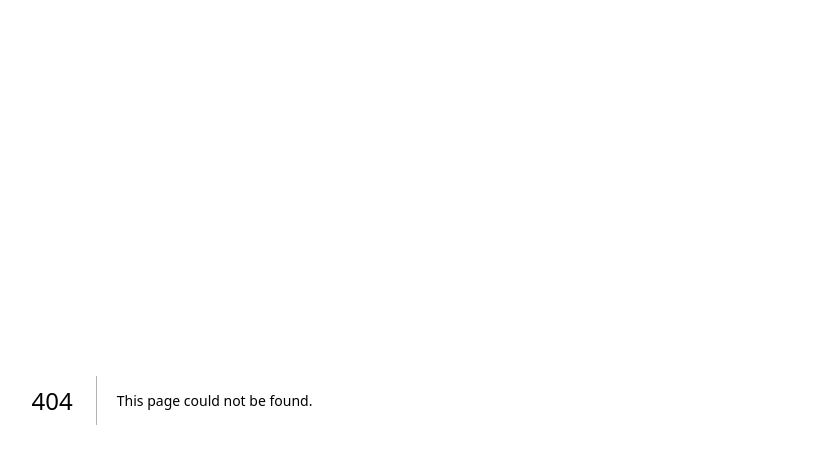
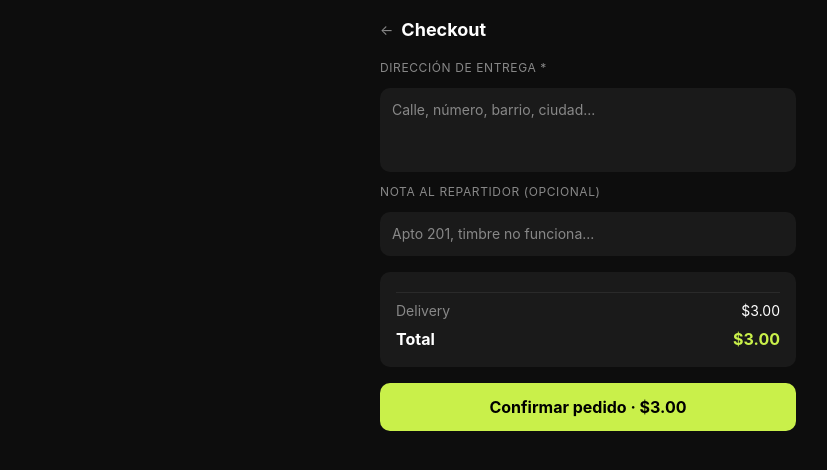
Before and after one commit to RookieCol/TG-marketplace, a Next.js app: page /checkout in a window 1280 px wide. Before the commit this address had no page. Shown: the top 470 px of the page, without its empty margins (52-879 px from the left). Built offline with nearby package versions, Linux system fonts and the light colour scheme.

Commit message:
feat: product detail, cart, and checkout screens

```diff
--- /dev/null
+++ b/src/app/cart/page.tsx
@@ -0,0 +1,51 @@
+'use client'
+import { useRouter } from 'next/navigation'
+import { useCartStore } from '@/lib/cart'
+import { CartItemRow } from '@/components/cart-item'
+
+const DELIVERY_FEE = 3
+
+export default function CartPage() {
+  const router = useRouter()
+  const { items, total } = useCartStore()
+
+  if (items.length === 0) return (
+    <div className="flex flex-col items-center justify-center min-h-screen gap-4 px-6 text-center">
+      <span className="text-5xl">🛒</span>
+      <p className="text-[var(--text-muted)]">Tu carrito está vacío</p>
+      <button onClick={() => router.push('/catalog')} className="bg-[var(--accent)] text-[var(--accent-fg)] font-bold px-6 py-3 rounded-[var(--radius)]">
+        Ver catálogo
+      </button>
+    </div>
+  )
+
+  const subtotal = total()
+  const grandTotal = subtotal + DELIVERY_FEE
+
+  return (
+    <div className="px-4 py-4 flex flex-col gap-4 min-h-screen">
+      <div className="flex items-center gap-2">
+        <button onClick={() => router.back()} className="text-[var(--text-muted)] text-sm">←</button>
+        <h1 className="text-white font-bold text-lg">Mi carrito 🛒</h1>
+      </div>
+      <div className="flex flex-col gap-2">{items.map((i) => <CartItemRow key={i.product_id} item={i} />)}</div>
+      <div className="border-t border-[var(--border)] pt-4 flex flex-col gap-2 mt-auto">
+        <div className="flex justify-between text-sm">
+          <span className="text-[var(--text-muted)]">Subtotal</span>
+          <span className="text-white">${subtotal.toFixed(2)}</span>
+        </div>
+        <div className="flex justify-between text-sm">
+          <span className="text-[var(--text-muted)]">Delivery</span>
+          <span className="text-[var(--accent)]">${DELIVERY_FEE.toFixed(2)}</span>
+        </div>
+        <div className="flex justify-between font-bold">
+          <span className="text-white">Total</span>
+          <span className="text-[var(--accent)] text-lg">${grandTotal.toFixed(2)}</span>
+        </div>
+      </div>
+      <button onClick={() => router.push('/checkout')} className="w-full bg-[var(--accent)] text-[var(--accent-fg)] font-bold rounded-[var(--radius)] py-3">
+        Ir a pagar →
+      </button>
+    </div>
+  )
+}
--- /dev/null
+++ b/src/app/checkout/page.tsx
@@ -0,0 +1,68 @@
+'use client'
+import { useState } from 'react'
+import { useRouter } from 'next/navigation'
+import { useCartStore } from '@/lib/cart'
+
+declare global { interface Window { Telegram?: { WebApp?: { initData: string } } } }
+
+const DELIVERY_FEE = 3
+
+export default function CheckoutPage() {
+  const router = useRouter()
+  const { items, total, clear } = useCartStore()
+  const [address, setAddress] = useState('')
+  const [note, setNote] = useState('')
+  const [loading, setLoading] = useState(false)
+  const [error, setError] = useState('')
+  const grandTotal = total() + DELIVERY_FEE
+
+  const handleSubmit = async () => {
+    if (address.trim().length < 10) { setError('Dirección muy corta (mínimo 10 caracteres)'); return }
+    setLoading(true); setError('')
+    const initData = window.Telegram?.WebApp?.initData ?? ''
+    const res = await fetch('/api/orders', {
+      method: 'POST',
+      headers: { 'Content-Type': 'application/json' },
+      body: JSON.stringify({ initData, items, delivery_address: address.trim(), delivery_note: note.trim() }),
+    })
+    const data = await res.json()
+    if (!res.ok) { setError(data.error ?? 'Error al crear pedido'); setLoading(false); return }
+    clear()
+    router.push(`/pay/${data.order.id}?uri=${encodeURIComponent(data.paymentUri)}&memo=${data.memo}`)
+  }
+
+  return (
+    <div className="px-4 py-4 flex flex-col gap-4 min-h-screen">
+      <div className="flex items-center gap-2">
+        <button onClick={() => router.back()} className="text-[var(--text-muted)] text-sm">←</button>
+        <h1 className="text-white font-bold text-lg">Checkout</h1>
+      </div>
+      <div className="flex flex-col gap-3">
+        <label className="text-[var(--text-muted)] text-xs uppercase tracking-wider">Dirección de entrega *</label>
+        <textarea value={address} onChange={(e) => setAddress(e.target.value)} placeholder="Calle, número, barrio, ciudad..." rows={3} className="bg-[var(--surface)] text-white text-sm rounded-[var(--radius)] p-3 resize-none outline-none placeholder:text-[var(--text-muted)]" />
+        <label className="text-[var(--text-muted)] text-xs uppercase tracking-wider">Nota al repartidor (opcional)</label>
+        <input value={note} onChange={(e) => setNote(e.target.value)} placeholder="Apto 201, timbre no funciona..." className="bg-[var(--surface)] text-white text-sm rounded-[var(--radius)] p-3 outline-none placeholder:text-[var(--text-muted)]" />
+      </div>
+      <div className="bg-[var(--surface)] rounded-[var(--radius)] p-4 flex flex-col gap-1.5">
+        {items.map((i) => (
+          <div key={i.product_id} className="flex justify-between text-sm">
+            <span className="text-[var(--text-muted)]">{i.name} ×{i.qty}</span>
+            <span className="text-white">${(i.price * i.qty).toFixed(2)}</span>
+          </div>
+        ))}
+        <div className="flex justify-between text-sm border-t border-[var(--border)] pt-2 mt-1">
+          <span className="text-[var(--text-muted)]">Delivery</span>
+          <span className="text-white">${DELIVERY_FEE.toFixed(2)}</span>
+        </div>
+        <div className="flex justify-between font-bold">
+          <span className="text-white">Total</span>
+          <span className="text-[var(--accent)]">${grandTotal.toFixed(2)}</span>
+        </div>
+      </div>
+      {error && <p className="text-red-400 text-sm">{error}</p>}
+      <button onClick={handleSubmit} disabled={loading} className="w-full bg-[var(--accent)] text-[var(--accent-fg)] font-bold rounded-[var(--radius)] py-3 disabled:opacity-50">
+        {loading ? 'Procesando...' : `Confirmar pedido · $${grandTotal.toFixed(2)}`}
+      </button>
+    </div>
+  )
+}
--- /dev/null
+++ b/src/app/product/[id]/page.tsx
@@ -0,0 +1,59 @@
+'use client'
+import { useEffect, useState } from 'react'
+import { useRouter, useParams } from 'next/navigation'
+import type { InferSelectModel } from 'drizzle-orm'
+import type { products } from '@/lib/db/schema'
+import { useCartStore } from '@/lib/cart'
+
+type Product = InferSelectModel<typeof products>
+const EMOJI: Record<string, string> = { preroll: '🌿', gummy: '🍬', oil: '💧', other: '📦' }
+
+export default function ProductDetailPage() {
+  const { id } = useParams<{ id: string }>()
+  const router = useRouter()
+  const [product, setProduct] = useState<Product | null>(null)
+  const [qty, setQty] = useState(1)
+  const addItem = useCartStore((s) => s.addItem)
+
+  useEffect(() => {
+    fetch('/api/products')
+      .then((r) => r.json())
+      .then((ps: Product[]) => setProduct(ps.find((p) => p.id === id) ?? null))
+  }, [id])
+
+  if (!product) return (
+    <div className="flex items-center justify-center min-h-screen text-[var(--text-muted)]">Cargando...</div>
+  )
+
+  const handleAdd = () => {
+    for (let i = 0; i < qty; i++) addItem(product)
+    router.back()
+  }
+
+  return (
+    <div className="px-4 py-4 flex flex-col gap-4 min-h-screen">
+      <button onClick={() => router.back()} className="text-[var(--text-muted)] text-sm self-start">← Volver</button>
+      <div className="bg-[var(--surface)] rounded-xl h-44 flex items-center justify-center text-7xl">
+        {product.image_url
+          ? <img src={product.image_url} alt={product.name} className="h-full w-full object-cover rounded-xl" />
+          : EMOJI[product.category]}
+      </div>
+      <h1 className="text-white text-xl font-bold">{product.name}</h1>
+      <div className="flex gap-2">
+        <span className="bg-[var(--surface)] text-[var(--text-muted)] text-xs px-3 py-1 rounded-full">{product.category}</span>
+      </div>
+      <p className="text-[var(--text-muted)] text-sm leading-relaxed">{product.description}</p>
+      <div className="mt-auto flex items-center justify-between border-t border-[var(--border)] pt-4">
+        <span className="text-[var(--accent)] text-2xl font-bold">${Number(product.price_usd).toFixed(2)}</span>
+        <div className="flex items-center gap-3">
+          <button onClick={() => setQty(Math.max(1, qty - 1))} className="bg-[var(--surface)] text-white w-8 h-8 rounded-lg text-lg font-bold">−</button>
+          <span className="text-white w-4 text-center">{qty}</span>
+          <button onClick={() => setQty(qty + 1)} className="bg-[var(--accent)] text-[var(--accent-fg)] w-8 h-8 rounded-lg text-lg font-bold">+</button>
+        </div>
+      </div>
+      <button onClick={handleAdd} className="w-full bg-[var(--accent)] text-[var(--accent-fg)] font-bold rounded-[var(--radius)] py-3">
+        Agregar al carrito 🛒
+      </button>
+    </div>
+  )
+}
--- /dev/null
+++ b/src/components/cart-item.tsx
@@ -0,0 +1,20 @@
+'use client'
+import { useCartStore, type CartItem } from '@/lib/cart'
+
+export function CartItemRow({ item }: { item: CartItem }) {
+  const { updateQty } = useCartStore()
+  return (
+    <div className="flex items-center gap-3 bg-[var(--surface)] rounded-[var(--radius)] p-3">
+      <span className="text-2xl">🛍️</span>
+      <div className="flex-1 min-w-0">
+        <p className="text-white text-sm font-semibold truncate">{item.name}</p>
+      </div>
+      <div className="flex items-center gap-2">
+        <button onClick={() => updateQty(item.product_id, item.qty - 1)} className="text-[var(--text-muted)] w-6 h-6 bg-[var(--surface-2)] rounded text-sm">−</button>
+        <span className="text-white text-sm w-4 text-center">{item.qty}</span>
+        <button onClick={() => updateQty(item.product_id, item.qty + 1)} className="text-[var(--accent)] w-6 h-6 bg-[var(--surface-2)] rounded text-sm font-bold">+</button>
+      </div>
+      <span className="text-[var(--accent)] text-sm font-bold w-16 text-right">${(item.price * item.qty).toFixed(2)}</span>
+    </div>
+  )
+}
```
